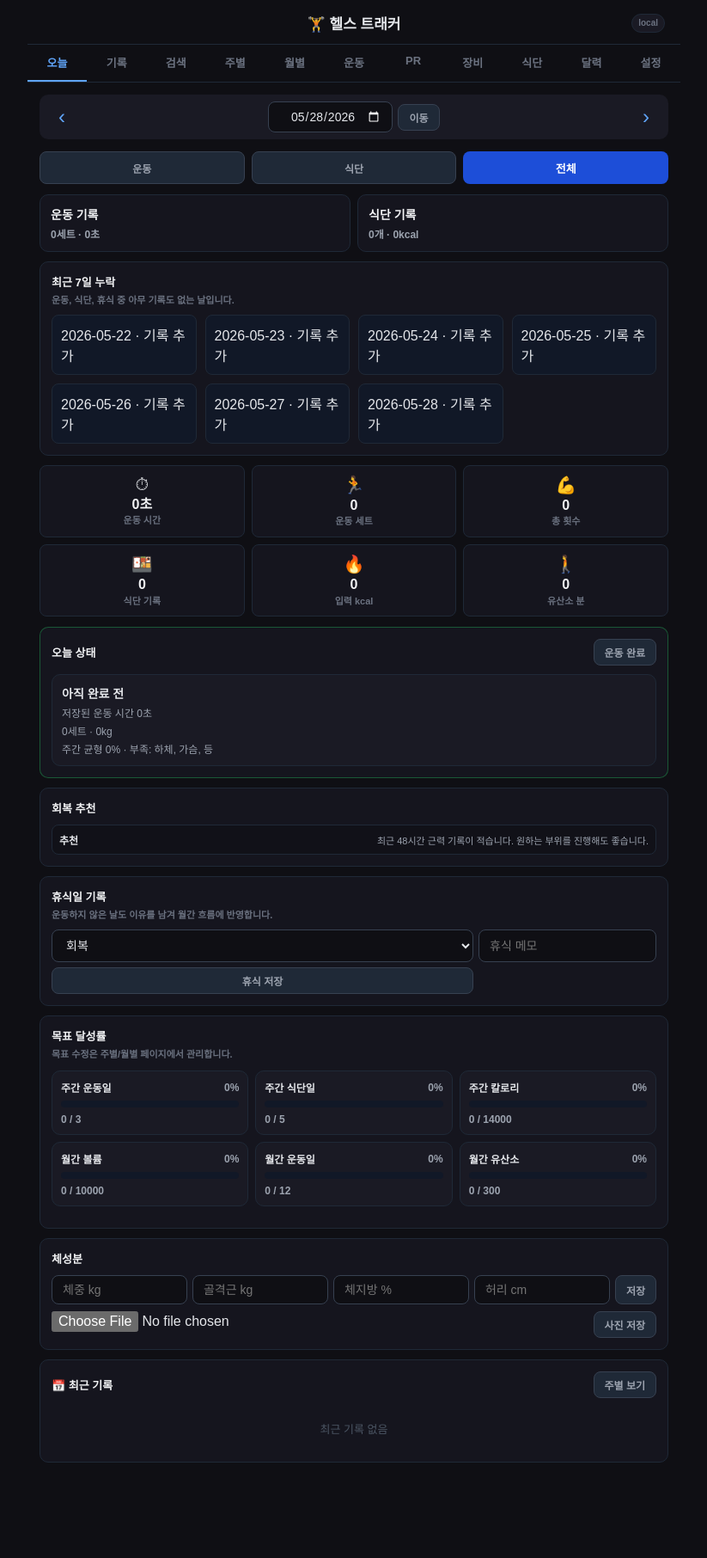
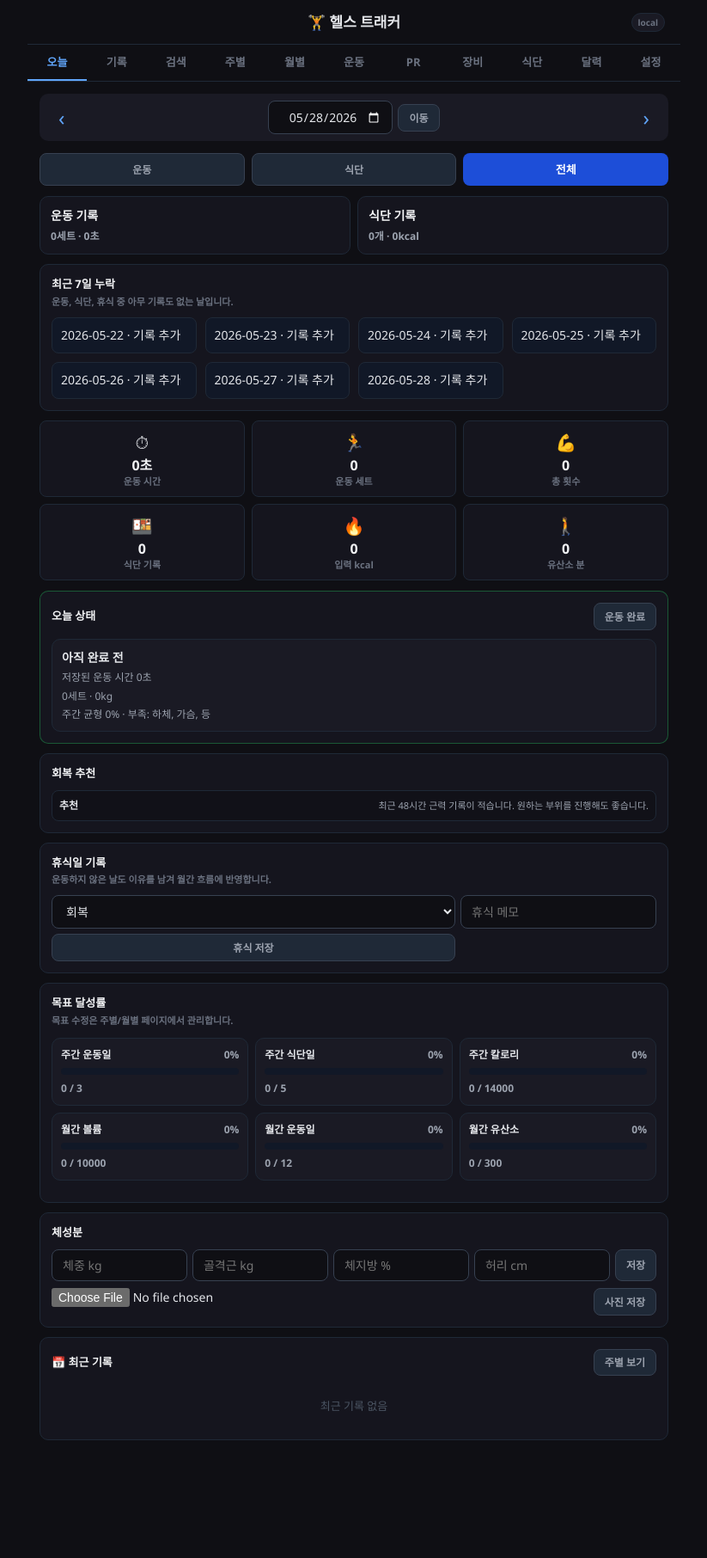
Before and after one commit to rlalastjd782-oss/serviceproject, a Flask app: page / in a window 1280 px wide. Shown: the whole page at 86% size, without its empty margins (228-1051 px from the left). After the commit the page ends 1675 px from the top, so only its background shows below. Run offline with Flask 3, Linux system fonts and the light colour scheme; data comes from the database, SQL or seed files in the repository; data that the repository does not hold is empty.

Commit message:
앱 전체 폰트 스타일 통일

```diff
--- a/static/styles.css
+++ b/static/styles.css
@@ -24,12 +24,15 @@
   --danger: #ef4444;
   --radius: 8px;
   --radius-soft: 10px;
-  font-family: "Apple SD Gothic Neo", "Noto Sans KR", "Pretendard", "Malgun Gothic", sans-serif;
+  --font-main: "Pretendard", "Noto Sans KR", "Malgun Gothic", "Segoe UI", system-ui, sans-serif;
+  --font-number: "Pretendard", "Noto Sans KR", "Malgun Gothic", "Segoe UI", system-ui, sans-serif;
+  font-family: var(--font-main);
 }
 
 html {
   background: var(--bg);
   scroll-padding-top: 150px;
+  font-family: var(--font-main);
 }
 
 body {
@@ -38,17 +41,26 @@ body {
   margin: 0 auto;
   background: var(--bg);
   color: var(--text);
+  font-family: var(--font-main);
+  font-size: 14px;
+  font-weight: 500;
+  line-height: 1.45;
 }
 
 button,
 input,
-select {
-  font: inherit;
+select,
+textarea {
+  font-family: var(--font-main);
+  font-size: inherit;
+  font-weight: inherit;
+  letter-spacing: 0;
 }
 
 button,
 a {
   cursor: pointer;
+  font-family: var(--font-main);
 }
 
 a {
@@ -57,6 +69,26 @@ a {
 
 #app {
   min-height: 100vh;
+  font-family: var(--font-main);
+}
+
+.summary-value,
+.workout-clock-display,
+.timer-display,
+.app-version,
+.goal-head span,
+.goal-meta,
+.badge,
+.cat-stat-count,
+.progress-metrics,
+.record-summary,
+.set-result,
+.trend-snapshot-row,
+input[type="number"],
+input[type="date"],
+input[type="month"] {
+  font-family: var(--font-number);
+  font-variant-numeric: tabular-nums;
 }
 
 .header {
@@ -74,7 +106,8 @@ a {
 .header-title {
   grid-column: 2;
   font-size: 17px;
-  font-weight: 700;
+  font-weight: 800;
+  letter-spacing: 0;
 }
 
 .app-version {
@@ -130,7 +163,7 @@ a {
   background: none;
   color: var(--dim);
   font-size: 13px;
-  font-weight: 600;
+  font-weight: 700;
   text-align: center;
   transition: all 0.2s;
 }
@@ -343,14 +376,16 @@ a {
 .section-title {
   color: var(--strong);
   font-size: 13px;
-  font-weight: 900;
+  font-weight: 800;
+  letter-spacing: 0;
 }
 
 .section-subtitle {
   margin-top: 3px;
   color: var(--dim);
   font-size: 11px;
-  font-weight: 700;
+  font-weight: 600;
+  letter-spacing: 0;
 }
 
 .week-control-row {
@@ -478,7 +513,7 @@ label span {
   color: #fff;
   cursor: pointer;
   font-size: 13px;
-  font-weight: 600;
+  font-weight: 800;
   padding: 8px 14px;
 }
 
@@ -493,7 +528,7 @@ label span {
   color: var(--muted);
   cursor: pointer;
   font-size: 12px;
-  font-weight: 600;
+  font-weight: 700;
   padding: 6px 12px;
 }
 
--- a/static/sw.js
+++ b/static/sw.js
@@ -1,4 +1,4 @@
-const CACHE_NAME = "workout-pwa-v28";
+const CACHE_NAME = "workout-pwa-v29";
 const ASSETS = [
   "/",
   "/?mode=workout",
```
